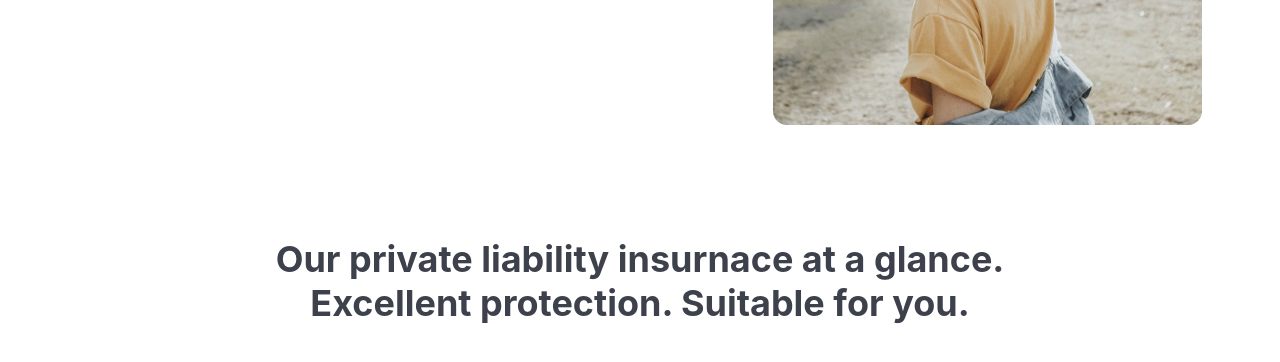
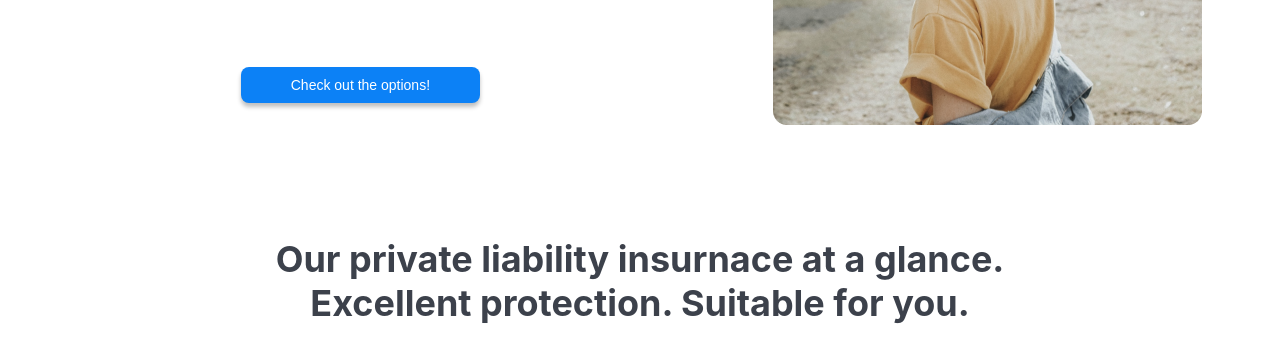
Before and after one commit to yOoMarvin/matiive-gatsby, a Gatsby site: page /liability in a window 1280 px wide. Shown: the part 730-1092 px from the top of the page. Built offline with nearby package versions, Linux system fonts and the light colour scheme; Gatsby itself is replaced by a stand-in of ours.

Commit message:
add dummy buttons just for some color

```diff
--- a/src/components/ProductInfo.js
+++ b/src/components/ProductInfo.js
@@ -48,6 +48,21 @@ const Row = styled.div`
 const Text = styled.p`
   margin-left: 20px;
 `
+const Button = styled.button`
+  background-color: #0c81f6;
+  border-radius: 8px;
+  padding: 50px;
+  padding-top: 10px;
+  padding-bottom: 10px;
+  border: none;
+  color: white;
+  font-size: 14px;
+  margin-top: 50px;
+  box-shadow: 0px 4px 4px rgba(0, 0, 0, 0.25);
+  &:hover {
+    cursor: pointer;
+  }
+`
 
 class ProductInfo extends React.Component {
   render() {
@@ -78,6 +93,7 @@ class ProductInfo extends React.Component {
                 <Text>{this.props.info4}</Text>
               </Row>
             </DetailContainer>
+            <Button>Check out the options!</Button>
           </Left>
           <Right>
             <img src={this.props.image} alt="Liability Insurance" />
--- a/src/pages/liability.js
+++ b/src/pages/liability.js
@@ -1,5 +1,6 @@
 import React from "react"
 import styled from "styled-components"
+import ReactDOM from "react-dom"
 
 import Header from "../components/Header"
 import ProductInfo from "../components/ProductInfo"
@@ -57,7 +58,7 @@ class Liability extends React.Component {
               Based on your data, our algorithms will give a recommendation for
               your best coverage
             </h4>
-            <LiabilityOptions userData={this.state} />
+            <LiabilityOptions userData={this.state} ref="liability-options" />
           </div>
         </Page>
       </div>
```
